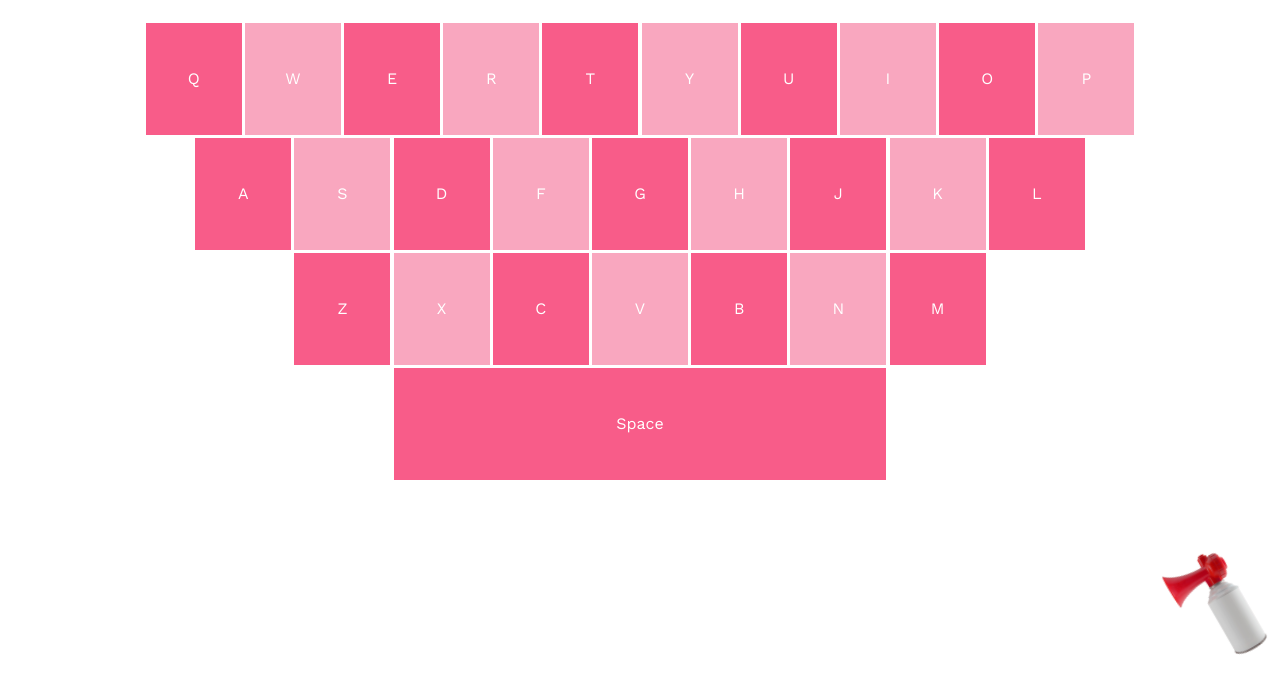
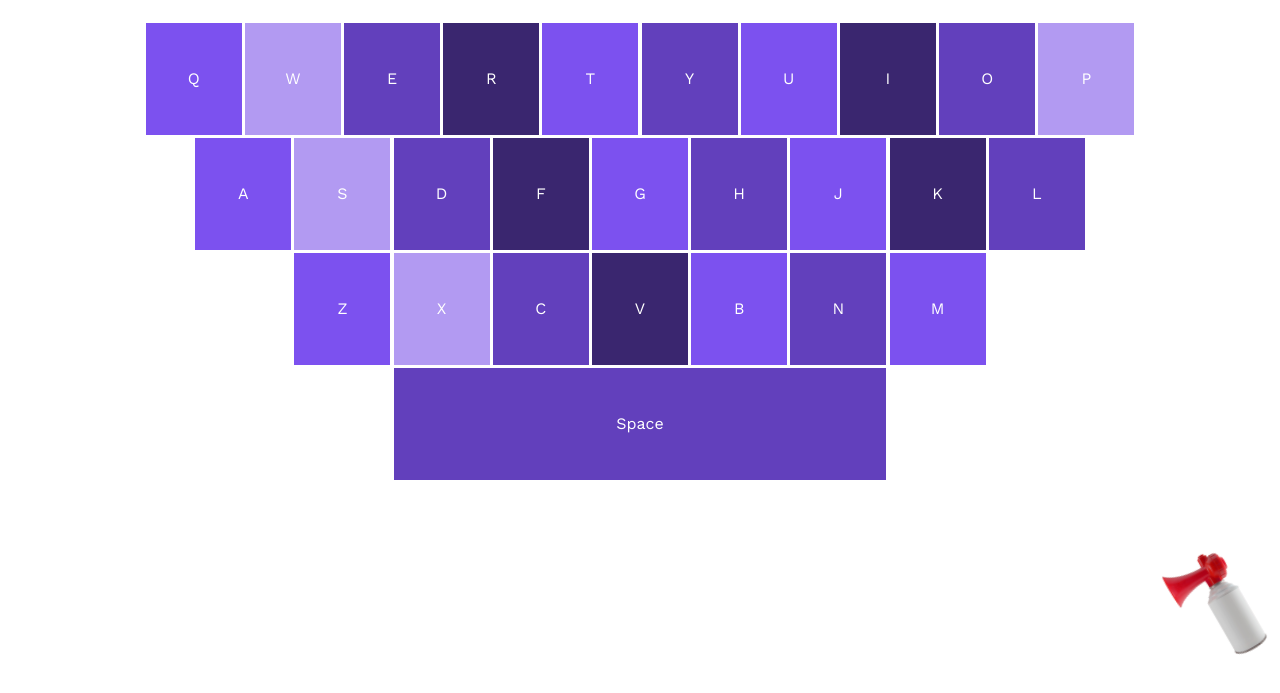
Before and after one commit to realplatanopapi/soundboard, a website: page index.html in a window 1280 px wide. Both pictures are taken after a click on the button 1216 px from the left and 724 px from the top of the page. Shown: the part 105-798 px from the top of the page. Drawn offline with nearby package versions, Linux system fonts and the light colour scheme.

Commit message:
Change Drake mode button color scheme to purple

```diff
--- a/app.css
+++ b/app.css
@@ -151,11 +151,23 @@ a:hover {
 }
 
 .drake-mode-active .soundboard__btn {
-  background: #F85C89;
+  background: #7C51EF;
 }
 
 .drake-mode-active .soundboard__btn:nth-child(2n) {
-  background: #F9A7BF;
+  background: #B29AF2;
+}
+
+.drake-mode-active .soundboard__btn:nth-child(3n) {
+  background: #6240BC;
+}
+
+.drake-mode-active .soundboard__btn:nth-child(4n) {
+  background: #3A266F;
+}
+
+.drake-mode-active .soundboard__btn--full {
+  background: #6240BC;
 }
 
 @media screen and (max-width: 1100px) {
```
